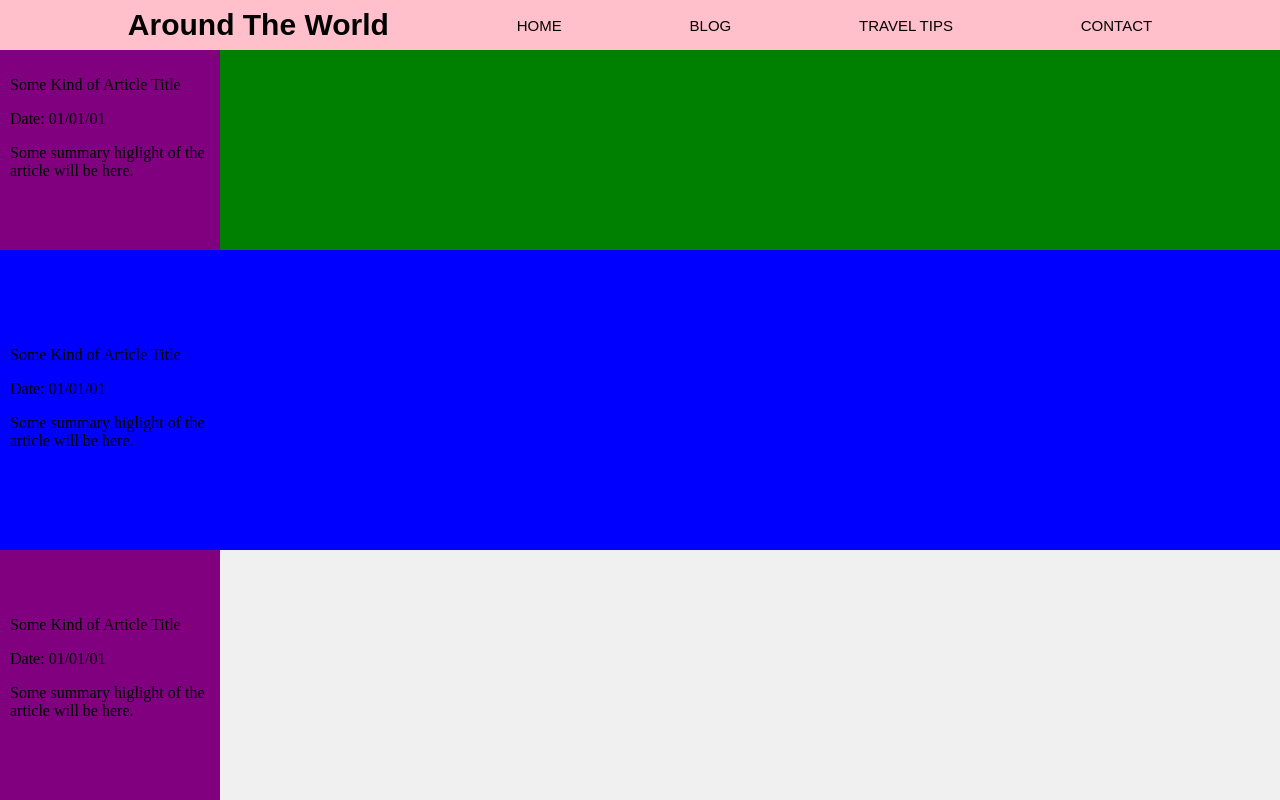
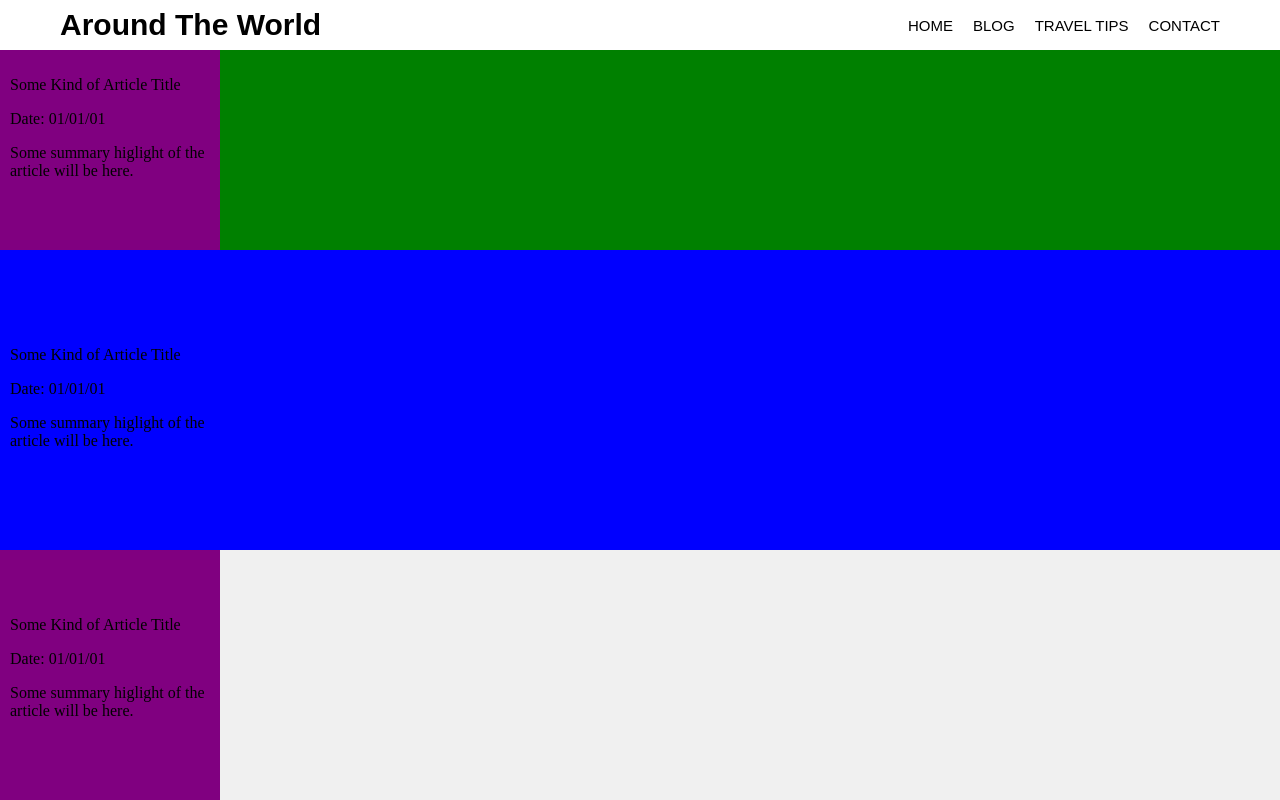
Before and after one commit to sandy112-gh/project-three, a React (Vite) app: page / in a window 1280 px wide. Shown: the top 800 px of the page. Built offline with nearby package versions, Linux system fonts and the light colour scheme.

Commit message:
nav spacing elements

```diff
--- a/src/App.css
+++ b/src/App.css
@@ -7,10 +7,15 @@
 nav {
   display: flex;
   flex-direction: row;
-  justify-content: space-evenly;
+  padding: 0 50px;
+  justify-content: space-between;
   align-items: center;
   height: 50px;
-  background-color: pink;
+  background-color: white;
+}
+
+nav section {
+  display: flex;
 }
 
 .navLogoTitle {
@@ -24,6 +29,8 @@
   font-size: 15px;
   color: black;
   font-family: sans-serif;
+  display: flex;
+  padding: 0 10px;
 }
 nav div:hover {
   color: #545454;
--- a/src/components/Navigation.jsx
+++ b/src/components/Navigation.jsx
@@ -2,10 +2,12 @@
   return (
     <nav>
       <div class="navLogoTitle">Around The World</div>
-      <div>HOME</div>
-      <div>BLOG</div>
-      <div>TRAVEL TIPS</div>
-      <div>CONTACT</div>
+      <section>
+        <div>HOME</div>
+        <div>BLOG</div>
+        <div>TRAVEL TIPS</div>
+        <div>CONTACT</div>
+      </section>
     </nav>
   )
 }
```
